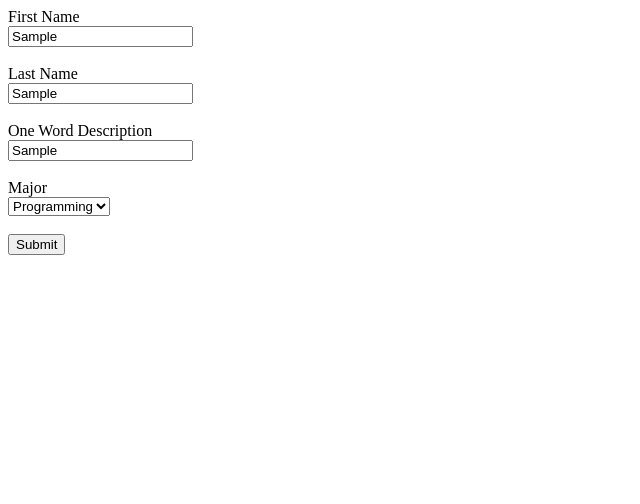
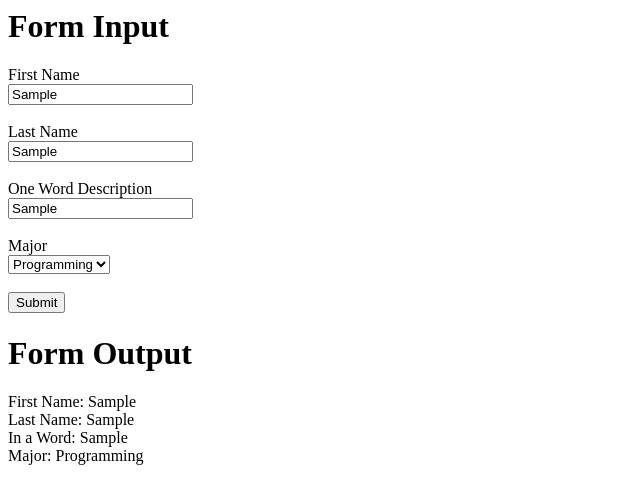
Before and after one commit to AlvinSerrano/IT2320-AlvinSerrano-Spring2018, a plain HTML site: page InClassExamples/InClassExamples-Lesson03/InClass-EntryForm.html in a window 1280 px wide. Both pictures are taken after typing "Sample", "Sample", "Sample" into the empty fields and a click on the button "Submit". Shown: the whole page, without its empty margins (0-640 px from the left). Drawn offline with Linux system fonts and the light colour scheme.

Commit message:
Updating In Class Examples

```diff
--- a/InClassExamples/InClassExamples-Lesson03/InClass-EntryForm.html
+++ b/InClassExamples/InClassExamples-Lesson03/InClass-EntryForm.html
@@ -1,8 +1,23 @@
 <html>
     <head>
         <title>Simple Data Entry Form</title>
+        <script>
+        function submitForm() {
+            var first = document.getElementById('firstName').value;
+            var last = document.getElementById('lastName').value;
+            var oneWord = document.getElementById('oneWord').value;
+            var major = document.getElementById('major').value;
+
+            document.getElementById('outputFirstName').innerHTML = first;
+            document.getElementById('outputLastName').innerHTML = last;
+            document.getElementById('outputOneWord').innerHTML = oneWord;
+            document.getElementById('outputMajor').innerHTML = major;
+        }
+        </script>
     </head>
     <body>
+        <p>
+            <h1>Form Input</h1>
         First Name<br>
         <input type="text" id="firstName" name="firstName"><br><br>
         Last Name<br>
@@ -15,6 +30,14 @@
             <option value="Networking">Networking</option>
             <option value="Math">Math</option>
         </select><br><br>
-        <input type="button" value="Submit">
+        <input type="button" value="Submit" onclick="submitForm()">
+    </p>
+    <p>
+        <h1>Form Output</h1>
+        First Name: <span id="outputFirstName"></span><br>
+        Last Name: <span id="outputLastName"></span><br>
+        In a Word: <span id="outputOneWord"></span><br>
+        Major: <span id="outputMajor"></span><br>
+    </p>
     </body>
 </html>
```
Also changed, not shown: InClassExamples/InClassExamples-Lesson03/Example01-getElementById-TryIt.html (+2 -1 lines), InClassExamples/InClassExamples-Lesson03/Example01-getElementById.html (+1 -1 lines), InClassExamples/InClassExamples-Lesson03/Example03-getElementsByClassName.html (+1 -1 lines).
